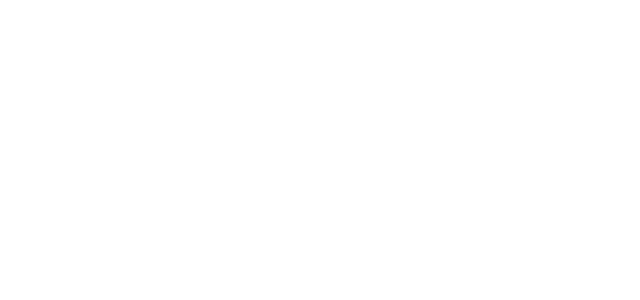
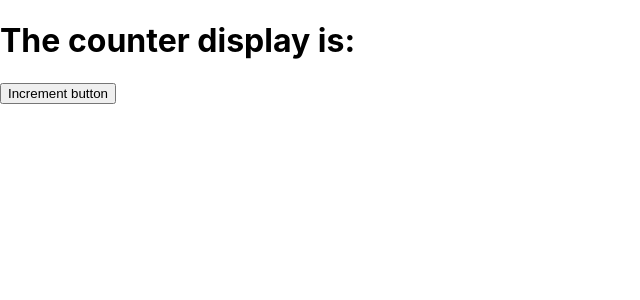
Before and after one commit to SandraNaim/Teasting-demo, a React (Create React App) app: page / in a window 1280 px wide. Shown: the top 300 px of the page, without its empty margins (0-640 px from the left). Built offline with nearby package versions, Linux system fonts and the light colour scheme.

Commit message:
test if the button and the counter exist

```diff
--- a/src/App.js
+++ b/src/App.js
@@ -4,7 +4,8 @@
 function App() {
   return (
     <div data-test="component-app">
-
+      <h1 data-test="counter-display">The counter display is: </h1>
+      <button data-test="increment-button">Increment button</button>
     </div>
   );
 }
```
Also changed, not shown: 1 other file (tests, documents, lock files or other folders).
